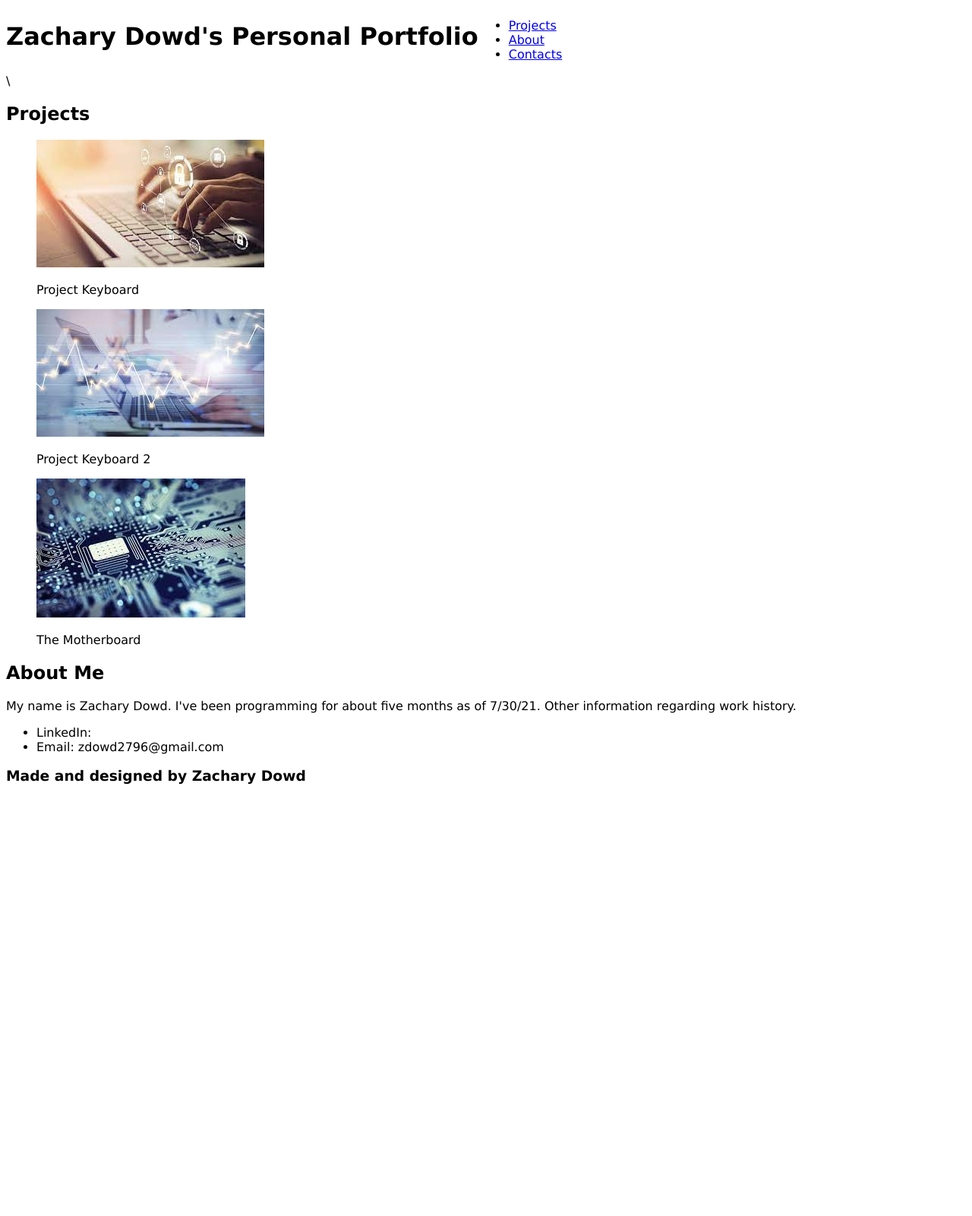
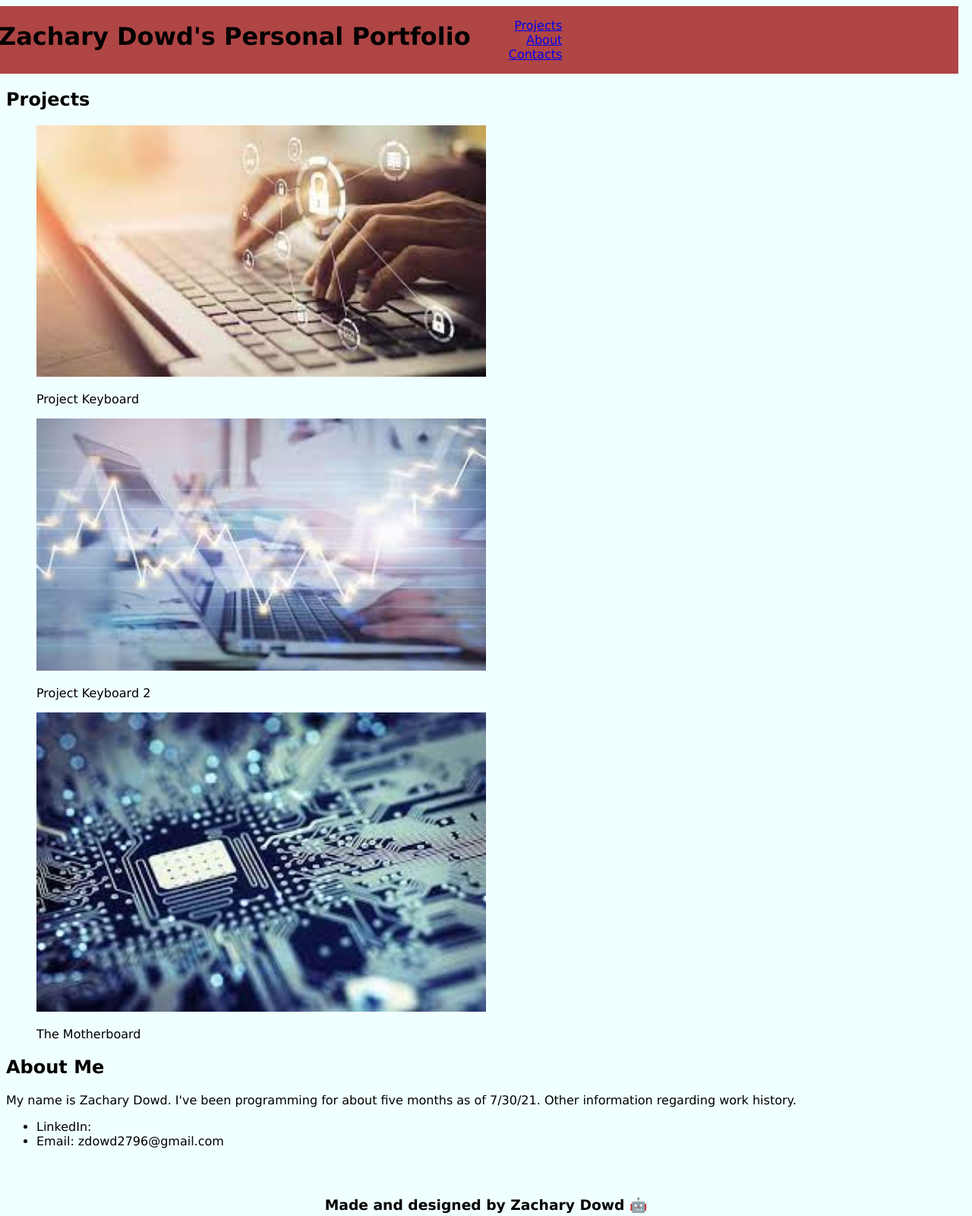
Before and after one commit to Zd092718/zdportfolio, a plain HTML site: page index.html in a window 1280 px wide. Shown: the whole page at 76% size. Before the commit the page ends 1051 px from the top, so only its background shows below. Drawn offline with Linux system fonts and the light colour scheme.

Commit message:
Made progress on styling for projects and header. Done with footer

```diff
--- a/assets/style.css
+++ b/assets/style.css
@@ -3,13 +3,56 @@
 }
 
 body {
-
+    background-color: azure;
 }
 
 header {
     display: flex;
+    width: 100%;
+    background-color: rgb(175, 69, 69);
+    margin: 0 -10px;
+}
+/* header h1{
+
+} */
+
+nav li{
+    margin: 0 10px;
+    display: flex;
+    position: relative;
+    justify-content: flex-end;
 }
 
-header nav{
-    justify-content: flex-end;
+header nav ul{
+    list-style-type: none;
 }
+
+#project {
+    display: flex;
+    flex-direction: column;
+
+}
+
+/* #projects h2 {
+    text-align: center;
+
+}
+
+#projects figure{
+    justify-content: center;
+    flex-wrap: wrap;
+}
+
+#projects figcaption {
+    text-align: center;
+} */
+
+#projects img {
+    width: 50%;
+    height: 50%;
+}
+
+footer {
+    padding: 30px;
+    text-align: center;
+}
--- a/index.html
+++ b/index.html
@@ -22,7 +22,7 @@
         </nav>
     </header>
     <!-- Start of the Projects section -->
-    <section id = "projects">\
+    <section id = "projects">
         <h2>Projects</h2>
         <figure>
             <img src = "./assets/keyboard-stock.jpg" alt = "Project Keyboard">
@@ -61,7 +61,7 @@
     <!-- Start of the Footer -->
     <footer>
         <h3>
-        Made and designed by Zachary Dowd
+        Made and designed by Zachary Dowd 🤖
         </h3>
     </footer>
 </body>
```
